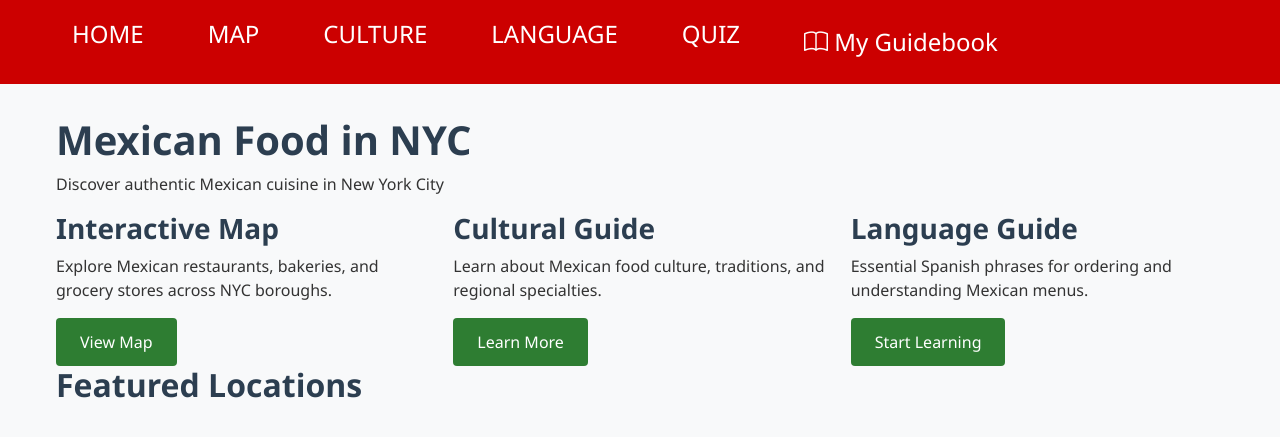
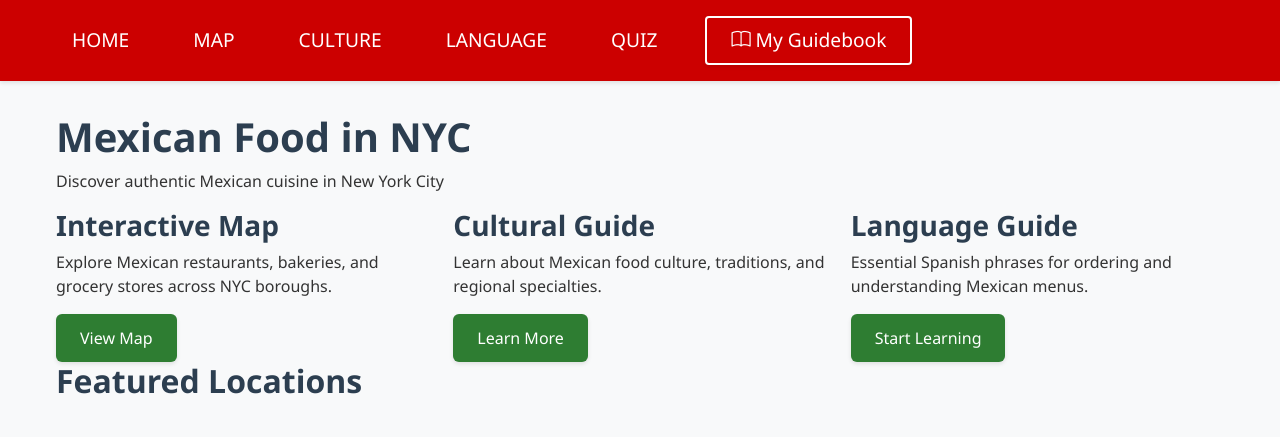
Before and after one commit to samdobson28/coms4170-app, a Flask app: page / in a window 1280 px wide. Shown: the top 437 px of the page. Run offline with Flask 3, Linux system fonts and the light colour scheme; some libraries are stand-ins or nearby versions.

Commit message:
cosmetic changes

```diff
--- a/static/css/style.css
+++ b/static/css/style.css
@@ -25,6 +25,7 @@ body {
     background-color: var(--primary-red);
     padding: 1rem 0;
     margin-bottom: 2rem;
+    box-shadow: 0 2px 4px rgba(0, 0, 0, 0.1);
 }
 
 .nav-list {
@@ -34,19 +35,33 @@ body {
     display: flex;
     justify-content: flex-start;
     gap: 2rem;
+    align-items: center;
 }
 
 .nav-list li a {
     color: var(--text-light);
     text-decoration: none;
-    font-size: 1.5rem;
+    font-size: 1.2rem;
     font-weight: 500;
     padding: 0.5rem 1rem;
+    transition: all 0.3s ease;
+    border-radius: 4px;
 }
 
 .nav-list li a:hover {
-    background-color: rgba(255, 255, 255, 0.1);
-    border-radius: 4px;
+    background-color: rgba(255, 255, 255, 0.15);
+    transform: translateY(-1px);
+}
+
+.nav-list li a.btn-outline-primary {
+    border: 2px solid var(--text-light);
+    color: var(--text-light);
+    padding: 0.5rem 1.5rem;
+}
+
+.nav-list li a.btn-outline-primary:hover {
+    background-color: var(--text-light);
+    color: var(--primary-red);
 }
 
 /* Main Content */
@@ -168,12 +183,18 @@ body {
     display: inline-block;
     padding: 0.75rem 1.5rem;
     border: none;
-    border-radius: 4px;
+    border-radius: 6px;
     font-size: 1rem;
     font-weight: 500;
     text-decoration: none;
     cursor: pointer;
-    transition: background-color 0.2s;
+    transition: all 0.3s ease;
+    box-shadow: 0 2px 4px rgba(0, 0, 0, 0.1);
+}
+
+.btn:hover {
+    transform: translateY(-1px);
+    box-shadow: 0 4px 8px rgba(0, 0, 0, 0.15);
 }
 
 .btn-primary {
@@ -186,12 +207,23 @@ body {
 }
 
 .btn-secondary {
-    background-color: #666;
+    background-color: var(--secondary-color);
     color: var(--text-light);
 }
 
 .btn-secondary:hover {
-    background-color: #555;
+    background-color: #5a6268;
+}
+
+.btn-outline-primary {
+    background-color: transparent;
+    border: 2px solid var(--primary-green);
+    color: var(--primary-green);
+}
+
+.btn-outline-primary:hover {
+    background-color: var(--primary-green);
+    color: var(--text-light);
 }
 
 /* Utilities */
@@ -206,25 +238,33 @@ body {
 .card {
     border: none;
     border-radius: 12px;
-    box-shadow: var(--card-shadow);
+    box-shadow: 0 4px 12px rgba(0, 0, 0, 0.08);
     margin-bottom: 2rem;
     background: white;
+    transition: transform 0.3s ease, box-shadow 0.3s ease;
+}
+
+.card:hover {
+    transform: translateY(-2px);
+    box-shadow: 0 6px 16px rgba(0, 0, 0, 0.12);
 }
 
 .card-header {
     background-color: white;
-    border-bottom: 1px solid rgba(0, 0, 0, 0.1);
+    border-bottom: 1px solid rgba(0, 0, 0, 0.08);
     padding: 1.5rem;
     border-radius: 12px 12px 0 0 !important;
+    font-weight: 600;
 }
 
 .card-body {
     padding: 2rem;
+    line-height: 1.6;
 }
 
 .card-footer {
     background-color: white;
-    border-top: 1px solid rgba(0, 0, 0, 0.1);
+    border-top: 1px solid rgba(0, 0, 0, 0.08);
     padding: 1.5rem;
     border-radius: 0 0 12px 12px !important;
 }
```
